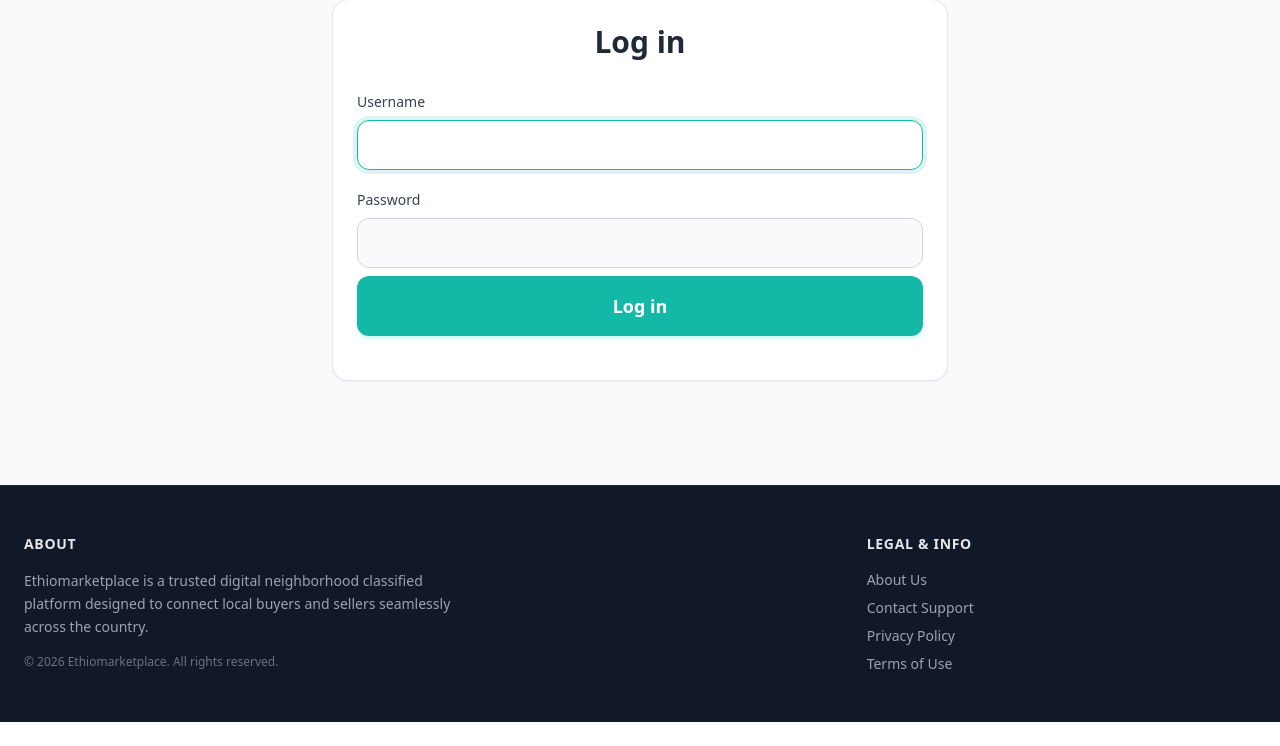
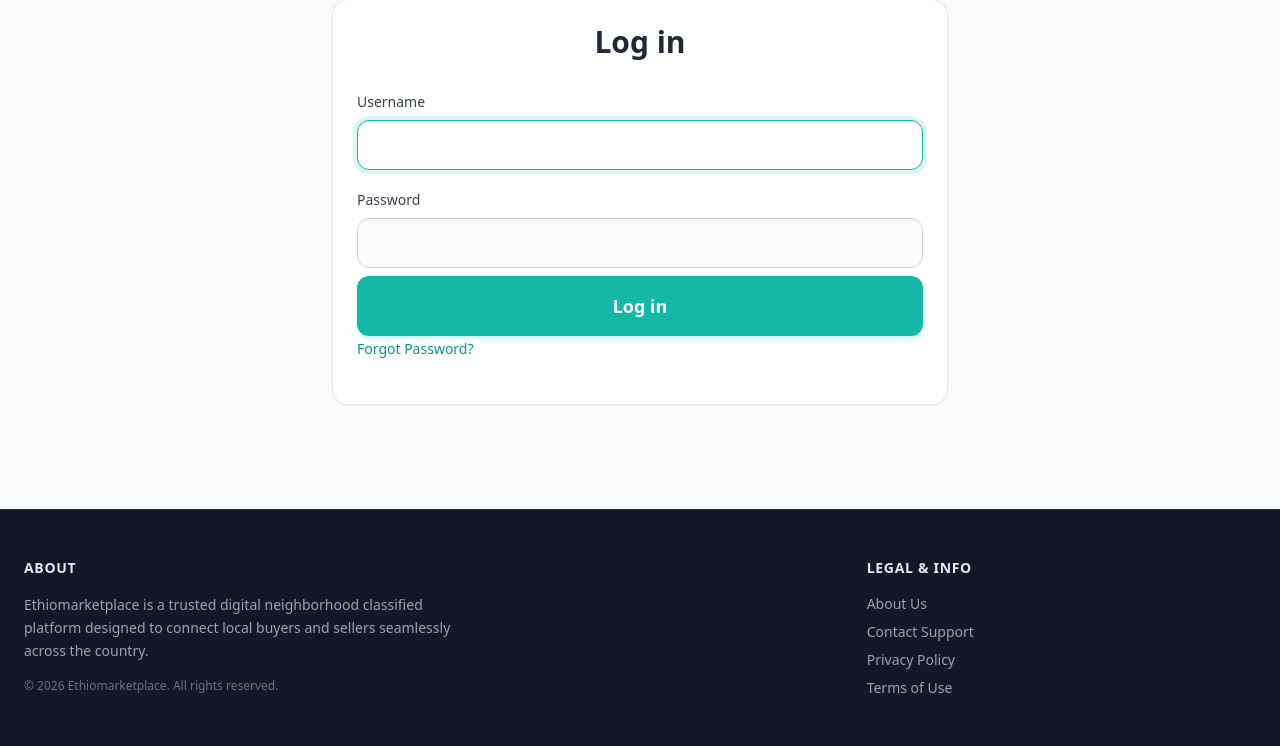
Before and after one commit to moses89202-beep/ethio-marketplace, a Django app: page /login/ in a window 1280 px wide. Shown: the part 130-876 px from the top of the page. Before the commit the page ends 852 px from the top, so only its background shows below. Run offline with Django 5.2, Linux system fonts and the light colour scheme; some libraries are stand-ins or nearby versions.

Commit message:
Added abilityto reset password

```diff
--- a/ecommerce/urls.py
+++ b/ecommerce/urls.py
@@ -17,6 +17,7 @@ Including another URLconf
 from django.contrib import admin
 from django.urls import path, include
 from django.conf import settings
+from django.contrib.auth import views as auth_views
 from django.conf.urls.static import static
 
 urlpatterns = [
@@ -24,5 +25,9 @@ urlpatterns = [
     path('chat/', include('chat.urls')),
     path('items/', include('items.urls')),
     path('dashboard/', include('dashboard.urls')),
+    path('password-reset/', auth_views.PasswordResetView.as_view(), name='password_reset'),
+    path('password-reset/done/', auth_views.PasswordResetDoneView.as_view(), name='password_reset_done'),
+    path('reset/<uidb64>/<token>/', auth_views.PasswordResetConfirmView.as_view(), name='password_reset_confirm'),
+    path('reset/done/', auth_views.PasswordResetCompleteView.as_view(), name='password_reset_complete'),
     path('admin/', admin.site.urls),
 ] + static(settings.MEDIA_URL, document_root=settings.MEDIA_ROOT)
--- a/myapp/templates/login.html
+++ b/myapp/templates/login.html
@@ -41,6 +41,10 @@
             Log in
         </button>
     </form>
+    <a href="{% url 'password_reset' %}"
+   class="text-sm text-teal-600 hover:text-teal-700">
+    Forgot Password?
+</a>
 </div>
 
 <style>
```
Also changed, not shown: ecommerce/settings.py (+11 -0 lines), db.sqlite3.
